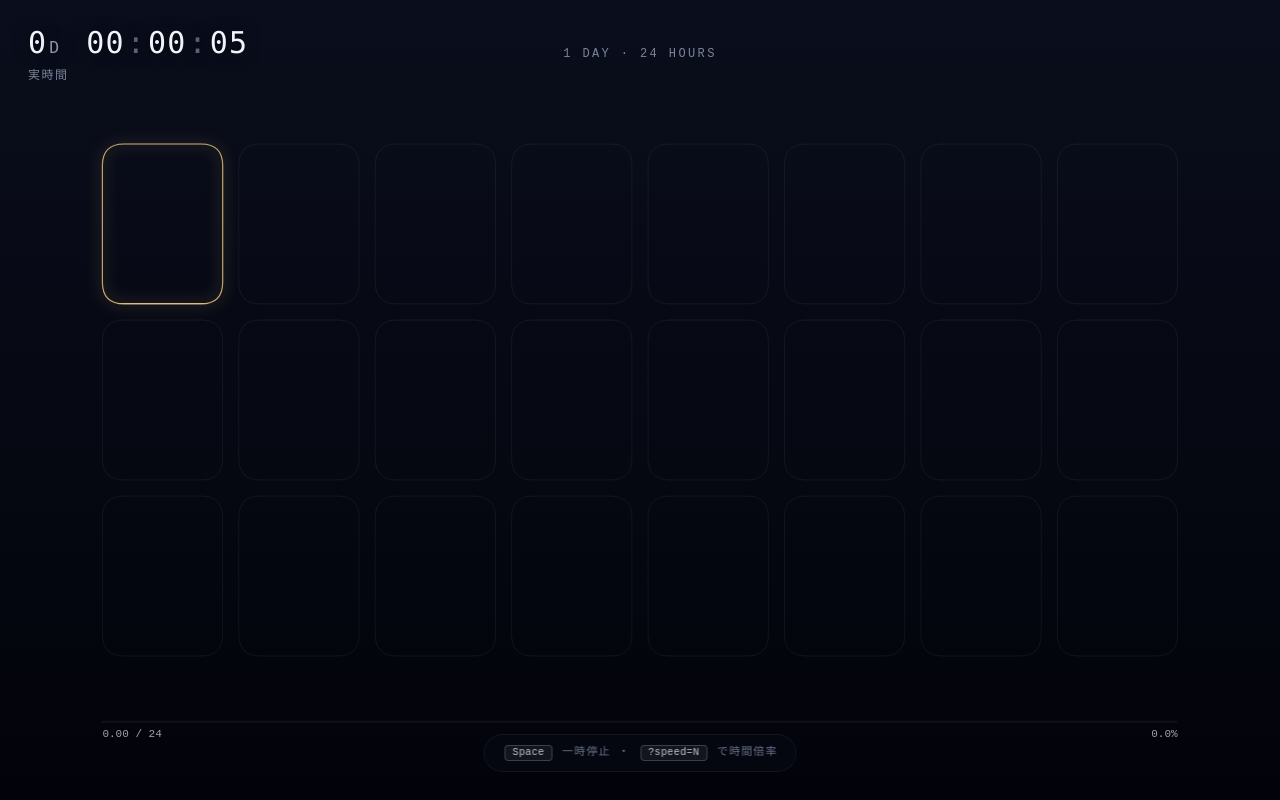
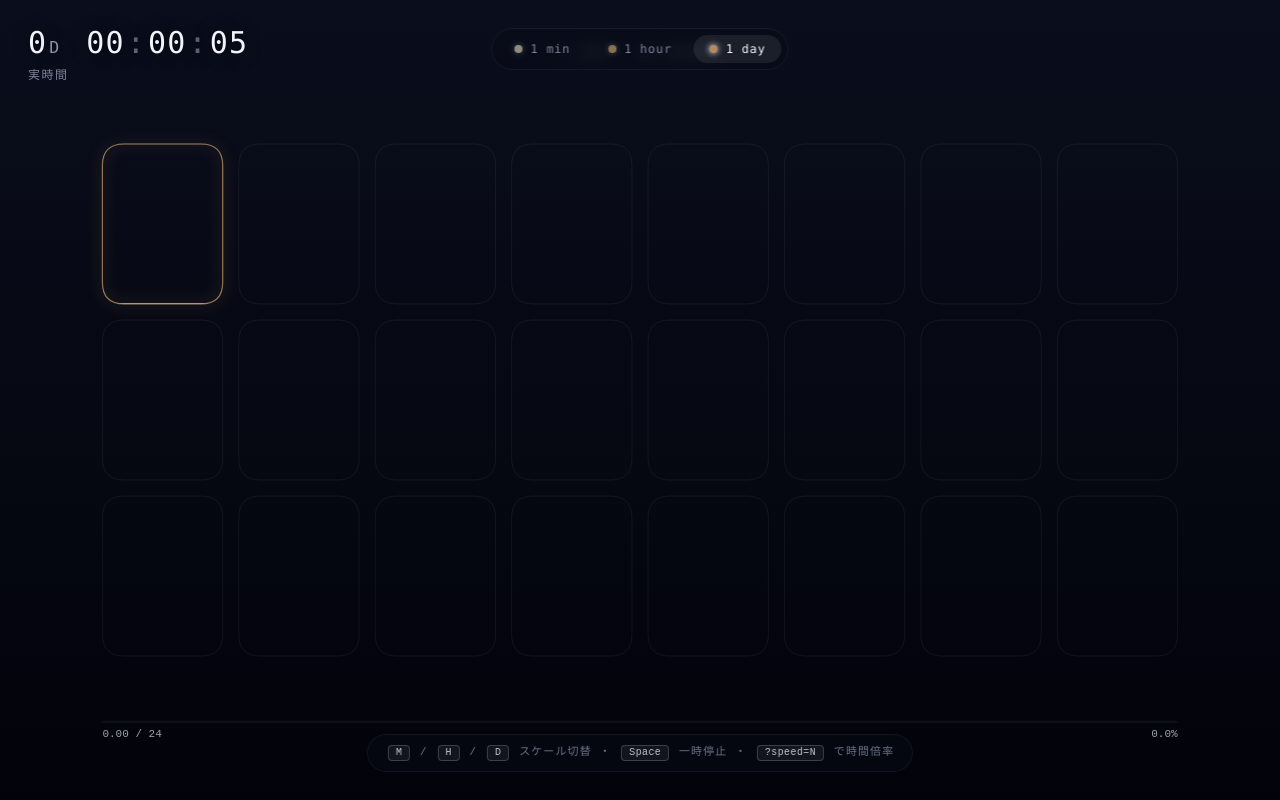
Before and after one commit to mm-1989/time-stack, a website built with Vite: page index.html in a window 1280 px wide. Built offline with nearby package versions, Linux system fonts and the light colour scheme; animation ran at ten frames a second.

Commit message:
Phase 4b: 3 スケール対応 (1分/1時間/1日) + 切替 UI
- src/scales.ts: ScaleId と Scale の型定義 + 3 スケールの設定 (count,
  msPerCell, periodMs, label, fillColor)。filledFor() で virtualMs から
  当該スケールの塗り目盛 (modulo で 1 周期ループ) を計算。
  - minute: 60 マス × 1秒 (color #fff5d0)
  - hour:   60 マス × 1分 (color #f2c879)
  - day:    24 マス × 1時間 (color #b48b5a)
- src/scaleSwitch.ts: 上部中央の 3 ボタン UI。クリック / キーボード
  (M/H/D, [/]) で切替。アクティブボタンは色付きハイライト。
- main.ts: 現在スケールを保持し、grid.setOptions で動的に切替。?scale=
  クエリパラメータで初期スケール指定可。
- style.css: .scale-switch を錠剤型グラスモルフィズムバッジで実装、
  hud-on でフェードイン同期。
- HUD ヒントに M/H/D ショートカットを追記。

切替時の動的演出 (ズーム遷移) は Phase 4c で。

Co-Authored-By: Claude Opus 4.7 (1M context) <noreply@anthropic.com>

```diff
--- a/src/hud.ts
+++ b/src/hud.ts
@@ -23,7 +23,9 @@ export class Hud {
 
     this.hintEl = document.createElement('div');
     this.hintEl.className = 'hud-hint';
-    this.hintEl.innerHTML = '<kbd>Space</kbd> 一時停止 ・ <kbd>?speed=N</kbd> で時間倍率';
+    this.hintEl.innerHTML =
+      '<kbd>M</kbd> / <kbd>H</kbd> / <kbd>D</kbd> スケール切替 ・ ' +
+      '<kbd>Space</kbd> 一時停止 ・ <kbd>?speed=N</kbd> で時間倍率';
     parent.appendChild(this.hintEl);
 
     requestAnimationFrame(() => {
--- a/src/main.ts
+++ b/src/main.ts
@@ -2,6 +2,8 @@ import './style.css';
 import { VirtualClock } from './time';
 import { TimeGrid } from './grid';
 import { Hud } from './hud';
+import { SCALES, filledFor, type ScaleId } from './scales';
+import { ScaleSwitch } from './scaleSwitch';
 
 const app = document.querySelector<HTMLDivElement>('#app');
 if (!app) throw new Error('missing #app');
@@ -11,17 +13,26 @@ canvas.className = 'time-canvas';
 app.appendChild(canvas);
 
 const speed = Math.max(0.1, parseFloat(new URL(location.href).searchParams.get('speed') ?? '1'));
-const wallStart = performance.now();
-const clock = new VirtualClock(speed, wallStart);
+const clock = new VirtualClock(speed, performance.now());
 
-// Phase 4a: 1 日モードのみ (24 マス、1 時間で 1 マス)
-const grid = new TimeGrid(canvas, {
-  count: 24,
-  scaleLabel: '1 day · 24 hours',
-  fillColor: '#f2c879',
+let currentScaleId: ScaleId = (new URL(location.href).searchParams.get('scale') as ScaleId) ?? 'day';
+if (!(currentScaleId in SCALES)) currentScaleId = 'day';
+
+const grid = new TimeGrid(canvas, scaleToGridOpts(currentScaleId));
+const hud = new Hud(document.body);
+new ScaleSwitch(document.body, currentScaleId, (id) => {
+  currentScaleId = id;
+  grid.setOptions(scaleToGridOpts(id));
 });
 
-const hud = new Hud(document.body);
+function scaleToGridOpts(id: ScaleId): {
+  count: number;
+  scaleLabel: string;
+  fillColor: string;
+} {
+  const s = SCALES[id];
+  return { count: s.count, scaleLabel: s.label, fillColor: s.fillColor };
+}
 
 function fitCanvas(): void {
   const dpr = Math.min(window.devicePixelRatio, 2);
@@ -41,8 +52,7 @@ window.addEventListener('keydown', (e) => {
 
 function tick(now: number): void {
   const virtualMs = clock.tick(now);
-  // 1 日 = 86_400_000 ms
-  const filled = (virtualMs / 86_400_000) * 24;
+  const filled = filledFor(SCALES[currentScaleId], virtualMs);
   grid.setFilled(filled);
   grid.render(now);
   hud.update(virtualMs, speed, clock.frozen);
--- /dev/null
+++ b/src/scaleSwitch.ts
@@ -0,0 +1,59 @@
+import { SCALE_ORDER, SCALES, type ScaleId } from './scales';
+
+// スケール切替 UI: 上部中央に 3 ボタン。クリック / キーボード (m/h/d) / 矢印切替に対応。
+
+export class ScaleSwitch {
+  private root: HTMLDivElement;
+  private buttons = new Map<ScaleId, HTMLButtonElement>();
+  private current: ScaleId;
+  private onChange: (id: ScaleId) => void;
+
+  constructor(parent: HTMLElement, initial: ScaleId, onChange: (id: ScaleId) => void) {
+    this.current = initial;
+    this.onChange = onChange;
+
+    this.root = document.createElement('div');
+    this.root.className = 'scale-switch';
+    parent.appendChild(this.root);
+
+    for (const id of SCALE_ORDER) {
+      const btn = document.createElement('button');
+      btn.className = 'scale-btn';
+      btn.type = 'button';
+      btn.dataset.scale = id;
+      btn.innerHTML = `<span class="scale-dot" style="background:${SCALES[id].fillColor}"></span><span class="scale-label">${SCALES[id].shortLabel}</span>`;
+      btn.addEventListener('click', () => this.set(id));
+      this.root.appendChild(btn);
+      this.buttons.set(id, btn);
+    }
+    this.refresh();
+
+    requestAnimationFrame(() => this.root.classList.add('hud-on'));
+
+    window.addEventListener('keydown', (e) => {
+      if (e.target instanceof HTMLInputElement || e.target instanceof HTMLTextAreaElement) return;
+      if (e.code === 'KeyM') this.set('minute');
+      else if (e.code === 'KeyH') this.set('hour');
+      else if (e.code === 'KeyD') this.set('day');
+      else if (e.code === 'BracketLeft' || e.code === 'BracketRight') {
+        const dir = e.code === 'BracketRight' ? 1 : -1;
+        const i = SCALE_ORDER.indexOf(this.current);
+        const next = SCALE_ORDER[(i + dir + SCALE_ORDER.length) % SCALE_ORDER.length];
+        this.set(next);
+      }
+    });
+  }
+
+  set(id: ScaleId): void {
+    if (this.current === id) return;
+    this.current = id;
+    this.refresh();
+    this.onChange(id);
+  }
+
+  private refresh(): void {
+    for (const [id, btn] of this.buttons) {
+      btn.classList.toggle('active', id === this.current);
+    }
+  }
+}
--- /dev/null
+++ b/src/scales.ts
@@ -0,0 +1,58 @@
+// 時間スケールの定義。3 つのスケールで「同じグリッド」を異なる単位で見る。
+
+export type ScaleId = 'minute' | 'hour' | 'day';
+
+export interface Scale {
+  id: ScaleId;
+  /** 表示マス数 */
+  count: number;
+  /** 1 マス分の実時間 (ms) */
+  msPerCell: number;
+  /** 周期全体の長さ (ms) = count × msPerCell */
+  periodMs: number;
+  /** 上部に出すラベル */
+  label: string;
+  /** 短いラベル (UI ボタン用) */
+  shortLabel: string;
+  /** マスの塗り色 (16進) */
+  fillColor: string;
+}
+
+export const SCALES: Record<ScaleId, Scale> = {
+  minute: {
+    id: 'minute',
+    count: 60,
+    msPerCell: 1000,
+    periodMs: 60_000,
+    label: '1 minute · 60 seconds',
+    shortLabel: '1 min',
+    fillColor: '#fff5d0',
+  },
+  hour: {
+    id: 'hour',
+    count: 60,
+    msPerCell: 60_000,
+    periodMs: 3_600_000,
+    label: '1 hour · 60 minutes',
+    shortLabel: '1 hour',
+    fillColor: '#f2c879',
+  },
+  day: {
+    id: 'day',
+    count: 24,
+    msPerCell: 3_600_000,
+    periodMs: 86_400_000,
+    label: '1 day · 24 hours',
+    shortLabel: '1 day',
+    fillColor: '#b48b5a',
+  },
+};
+
+export const SCALE_ORDER: ScaleId[] = ['minute', 'hour', 'day'];
+
+/** virtualMs から、当該スケールの現在の塗り目盛 (0 〜 count) を計算 */
+export function filledFor(scale: Scale, virtualMs: number): number {
+  // periodMs を超えた分は modulo (1 周期で 1 周ループ)
+  const cycle = ((virtualMs % scale.periodMs) + scale.periodMs) % scale.periodMs;
+  return cycle / scale.msPerCell;
+}
--- a/src/style.css
+++ b/src/style.css
@@ -116,6 +116,65 @@ canvas {
   color: #6a7388;
 }
 
+/* ---------- スケール切替 ---------- */
+.scale-switch {
+  position: fixed;
+  top: 28px;
+  left: 50%;
+  transform: translate(-50%, -8px);
+  display: flex;
+  gap: 6px;
+  padding: 6px;
+  background: rgba(8, 12, 22, 0.55);
+  backdrop-filter: blur(8px);
+  -webkit-backdrop-filter: blur(8px);
+  border: 1px solid rgba(255, 255, 255, 0.06);
+  border-radius: 100px;
+  user-select: none;
+  opacity: 0;
+  transition: opacity 1.2s ease 0.6s, transform 1.2s ease 0.6s;
+  z-index: 10;
+}
+.scale-switch.hud-on {
+  opacity: 1;
+  transform: translate(-50%, 0);
+}
+.scale-btn {
+  appearance: none;
+  background: transparent;
+  border: 0;
+  padding: 8px 16px;
+  border-radius: 100px;
+  color: #7a8398;
+  font: 500 12px/1 ui-monospace, 'SF Mono', Menlo, Consolas, monospace;
+  letter-spacing: 0.06em;
+  cursor: pointer;
+  display: inline-flex;
+  align-items: center;
+  gap: 8px;
+  transition: color 0.2s ease, background 0.2s ease;
+}
+.scale-btn:hover {
+  color: #c0c8d8;
+  background: rgba(255, 255, 255, 0.04);
+}
+.scale-btn.active {
+  color: #f1f4fa;
+  background: rgba(255, 255, 255, 0.08);
+}
+.scale-dot {
+  display: inline-block;
+  width: 8px;
+  height: 8px;
+  border-radius: 50%;
+  box-shadow: 0 0 6px currentColor;
+  opacity: 0.55;
+  transition: opacity 0.2s ease;
+}
+.scale-btn.active .scale-dot {
+  opacity: 1;
+}
+
 /* ---------- HUD: 下部のヒント ---------- */
 .hud-hint {
   position: fixed;
```
